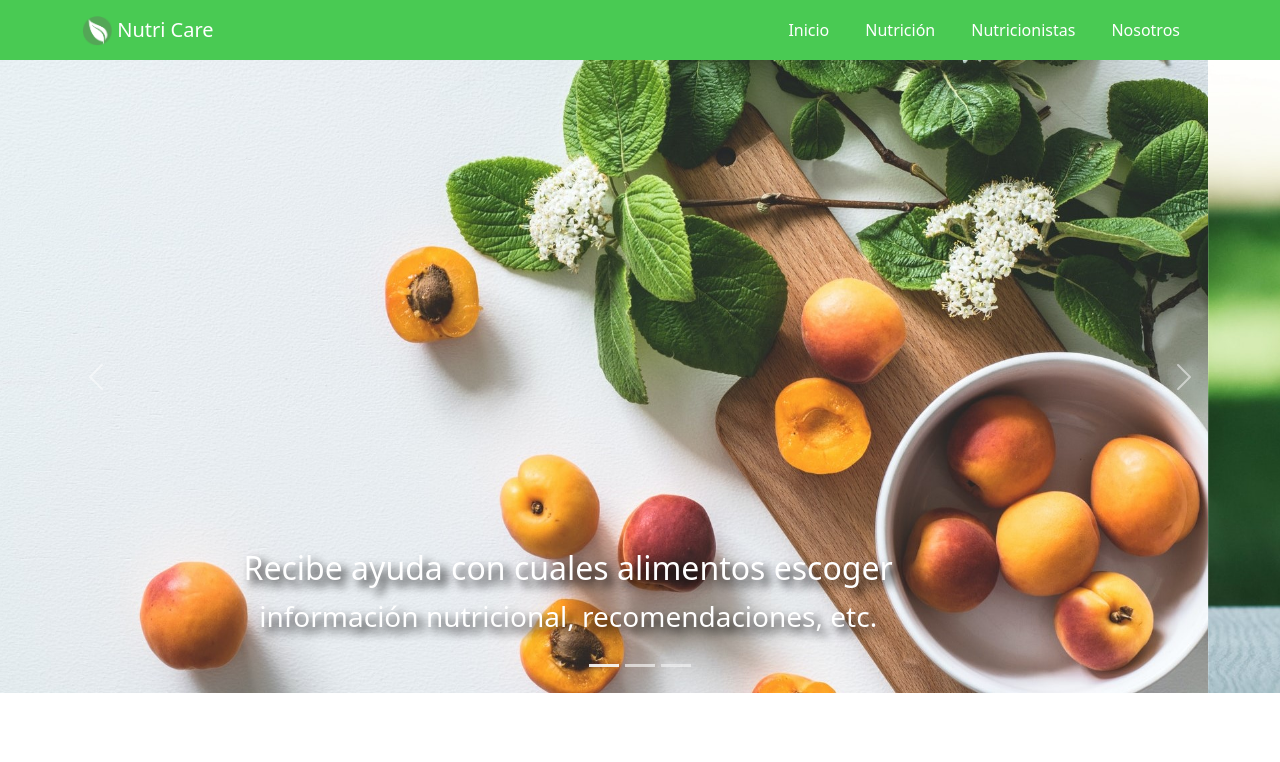
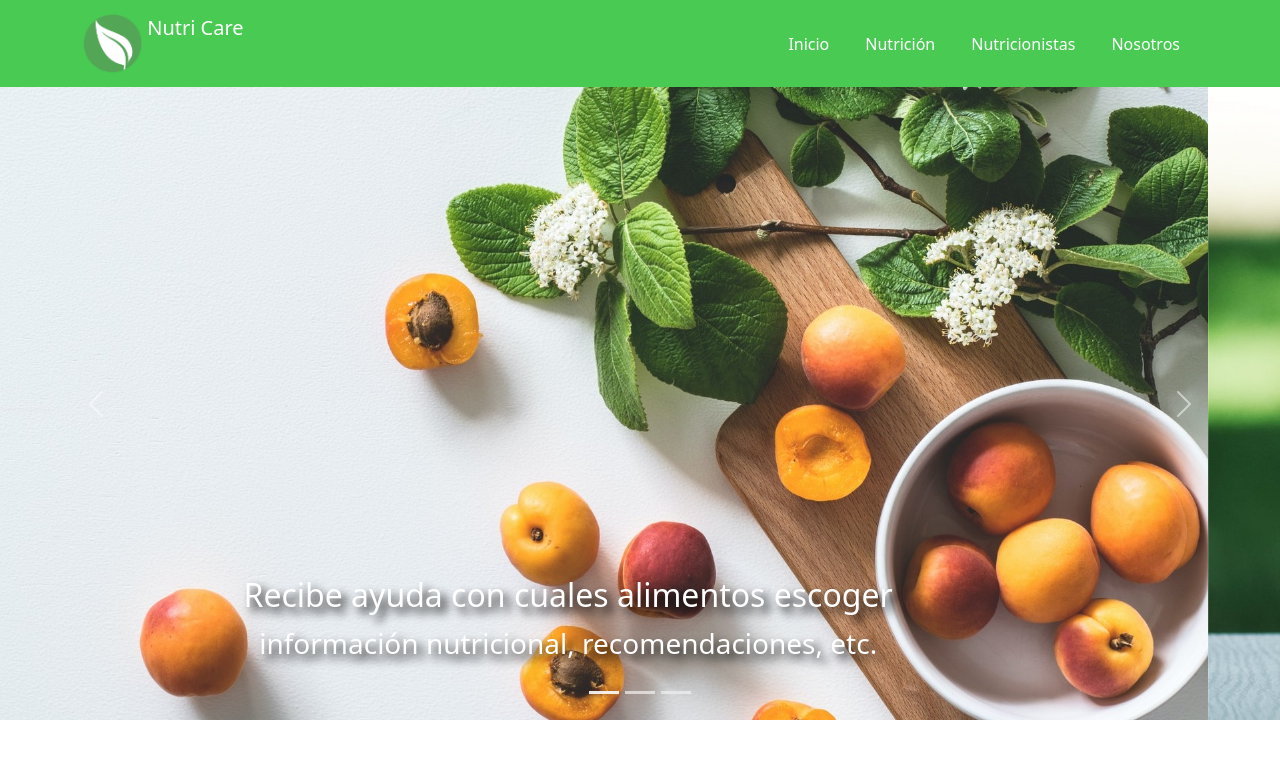
Before and after one commit to softwar-nutricare/landingpage, a plain HTML site: page index.html in a window 1280 px wide. Shown: the top 762 px of the page. Drawn offline with nearby package versions, Linux system fonts and the light colour scheme.

Commit message:
Update index.html

```diff
--- a/index.html
+++ b/index.html
@@ -17,7 +17,7 @@
     <nav class="navbar navbar-expand-md navbar-light" style="background-color: #49CA53">
         <div class="container">
             <a class="navbar-brand mb-0" style="color: white">
-                <img src="images/leaf.png" alt="" width="30" height="30" class="d-inline-block align-text-top">
+                <img src="images/leaf.png" alt="" width="60" height="60" class="d-inline-block align-text-top">
                 Nutri Care
             </a>
             <button class="navbar-toggler" type="button" data-bs-toggle="collapse"
```
